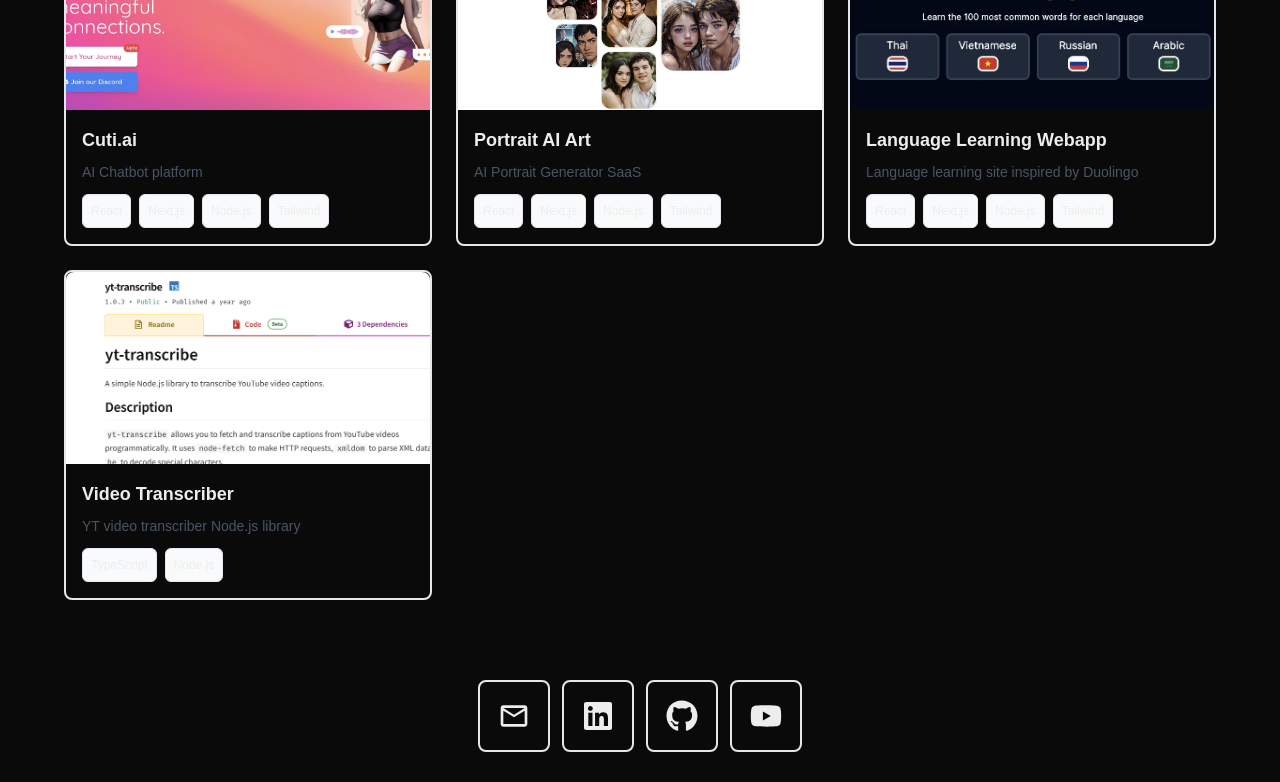
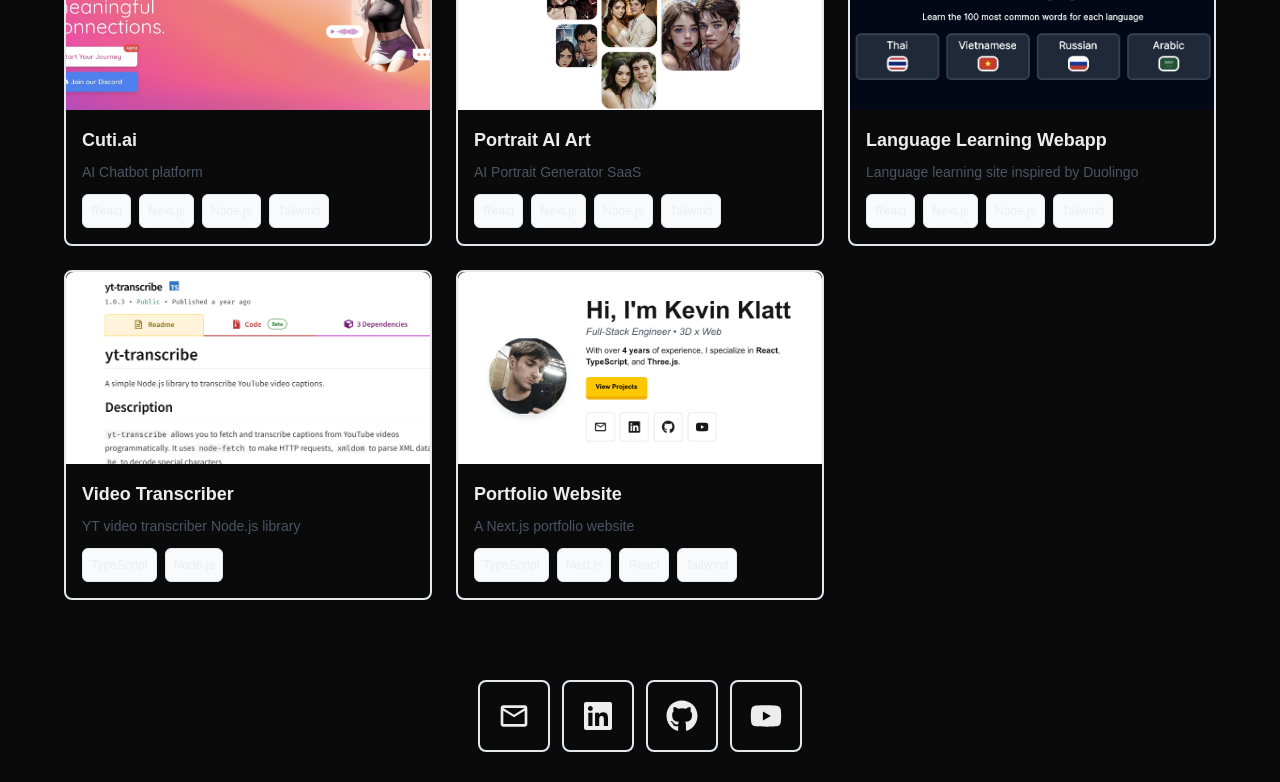
Before and after one commit to Loryhoof/portfolio, a Next.js app: page /projects in a window 1280 px wide. Shown: the part 626-1408 px from the top of the page. Built offline with nearby package versions, Linux system fonts and the light colour scheme.

Commit message:
add site

```diff
--- a/app/constants.ts
+++ b/app/constants.ts
@@ -284,4 +284,41 @@
       },
     ],
   },
+
+  {
+    name: "Portfolio Website",
+    thumbnail_description: "A Next.js portfolio website",
+    thumbnail_image: "/projects/portfolio.png",
+    images: [],
+    year: 2025,
+    technologies: ["TypeScript", "Next.js", "React", "Tailwind"],
+    path: "portfolio",
+    description: {
+      sections: [
+        {
+          contentType: "text",
+          content: `This is the personal portfolio website I built to showcase my projects, skills, and experience. It’s designed to be simple, fast, and easy to navigate, while still being visually appealing.`,
+        },
+        { contentType: "image", content: "/projects/portfolio.png" },
+        {
+          contentType: "text",
+          content: `The site is built with Next.js and TypeScript, with Tailwind used for styling and responsive design. It features dynamic project pages, reusable components, and a clean layout optimized for both desktop and mobile.`,
+        },
+        {
+          contentType: "text",
+          content: `Building this portfolio gave me a chance to refine my frontend workflow, practice modern React patterns, and organize my work into a professional presentation for clients and employers.`,
+        },
+      ],
+    },
+    links: [
+      {
+        label: "Live link:",
+        url: "http://kevinklatt.de",
+      },
+      {
+        label: "GitHub Project:",
+        url: "https://github.com/Loryhoof/portfolio",
+      },
+    ],
+  },
 ];
--- a/app/projects/[id]/page.tsx
+++ b/app/projects/[id]/page.tsx
@@ -89,6 +89,7 @@
                 className="flex flex-col sm:flex-row gap-1 sm:gap-2"
                 key={index}
               >
+                <div className="flex flex-col">
                   <p className="font-normal">{link.label}</p>
                   <a
                     target="_blank"
@@ -99,6 +100,7 @@
                     {link.url}
                   </a>
                 </div>
+              </div>
             ))}
           </div>
         </div>
```
Also changed, not shown: public/projects/portfolio.png (added). Lines whose indentation alone changed are shown as unchanged.
